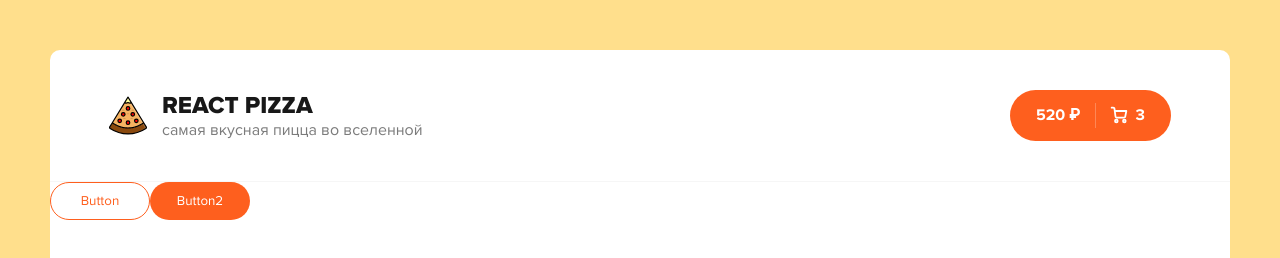
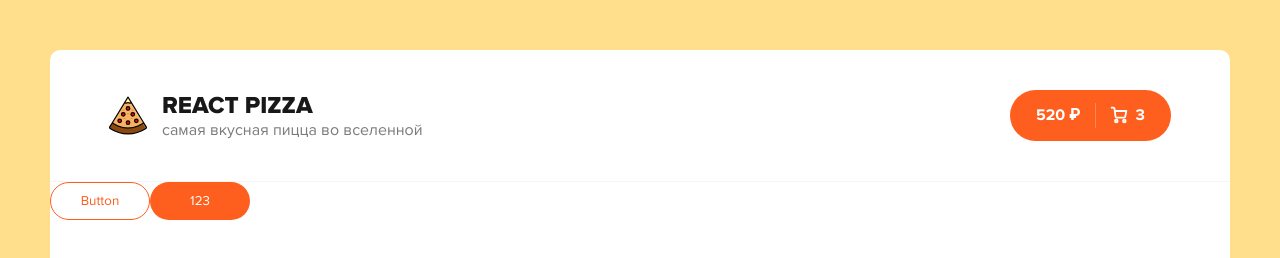
Before and after one commit to Kai120789/front, a React (Create React App) app: page / in a window 1280 px wide. Shown: the top 258 px of the page. Built offline with nearby package versions, Linux system fonts and the light colour scheme.

Commit message:
feat: add alert func to button

```diff
--- a/src/App.js
+++ b/src/App.js
@@ -3,10 +3,14 @@ import Header from './Header';
 import Button from './Button';
 
 function App() {
+  const tap2Button = () => {
+    alert('Hello!')
+  }
+
   return <div className="wrapper">
   <Header/>
   <Button outline>Button</Button>
-  <Button>Button2</Button>
+  <Button onClick={tap2Button} test>123</Button>
   <div className="content">
     <div className="container">
       <div className="content__top">
--- a/src/Button.jsx
+++ b/src/Button.jsx
@@ -1,13 +1,15 @@
 import React from 'react'
 import classNames from 'classnames'
 
-function Button(props) {
+const Button = (props) => {
     console.log(props)
     return (
-        <button className={classNames('button', {
-            'button--outline': props.outline
-        })}>
-            {props.children}
+        <button
+            onClick={props.onClick}
+            className={classNames('button', {
+                'button--outline': props.outline
+            })}>
+                {props.children}
         </button>
     )
 }
```
